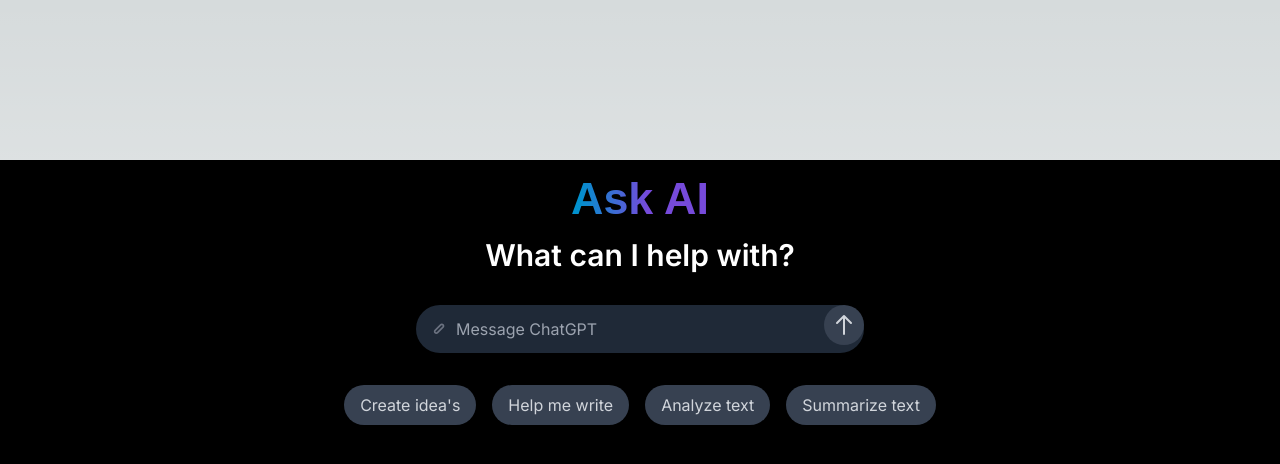
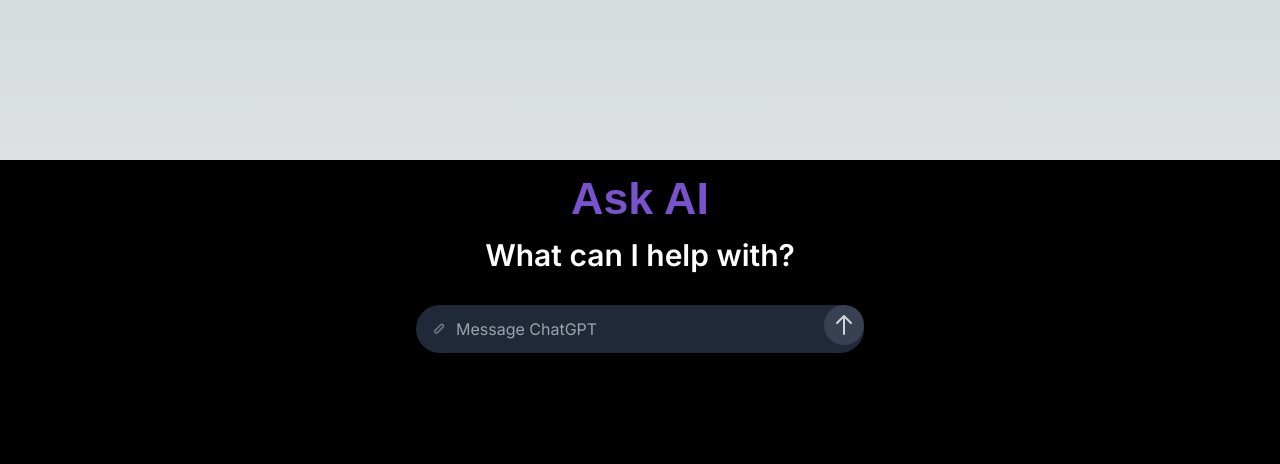
Before and after one commit to pradeepxdxd/ask.ai, a Next.js app: page / in a window 1280 px wide. Shown: the top 464 px of the page. Built offline with nearby package versions, Linux system fonts and the light colour scheme.

Commit message:
add loader while api hit

```diff
--- a/src/app/views/Chat.tsx
+++ b/src/app/views/Chat.tsx
@@ -13,8 +13,8 @@
   const [loader, setLoader] = useState<boolean>(false);
 
   const sendMessage = async () => {
+    if (!input.trim()) return;
     setLoader(true);
-    if (!input.trim()) return;
 
     try {
       const response = await axios.post(
@@ -81,6 +81,27 @@
               disabled={loader}
               className="absolute inset-y-0 right-0 flex items-center justify-center w-10 h-10 bg-gray-700 hover:bg-gray-600 rounded-full focus:outline-none"
             >
+              {loader ? (
+                <>
+                  <svg
+                    aria-hidden="true"
+                    className="inline w-6 h-6 text-gray-200 animate-spin dark:text-gray-600 fill-blue-600"
+                    viewBox="0 0 100 101"
+                    fill="none"
+                    xmlns="http://www.w3.org/2000/svg"
+                  >
+                    <path
+                      d="M100 50.5908C100 78.2051 77.6142 100.591 50 100.591C22.3858 100.591 0 78.2051 0 50.5908C0 22.9766 22.3858 0.59082 50 0.59082C77.6142 0.59082 100 22.9766 100 50.5908ZM9.08144 50.5908C9.08144 73.1895 27.4013 91.5094 50 91.5094C72.5987 91.5094 90.9186 73.1895 90.9186 50.5908C90.9186 27.9921 72.5987 9.67226 50 9.67226C27.4013 9.67226 9.08144 27.9921 9.08144 50.5908Z"
+                      fill="currentColor"
+                    />
+                    <path
+                      d="M93.9676 39.0409C96.393 38.4038 97.8624 35.9116 97.0079 33.5539C95.2932 28.8227 92.871 24.3692 89.8167 20.348C85.8452 15.1192 80.8826 10.7238 75.2124 7.41289C69.5422 4.10194 63.2754 1.94025 56.7698 1.05124C51.7666 0.367541 46.6976 0.446843 41.7345 1.27873C39.2613 1.69328 37.813 4.19778 38.4501 6.62326C39.0873 9.04874 41.5694 10.4717 44.0505 10.1071C47.8511 9.54855 51.7191 9.52689 55.5402 10.0491C60.8642 10.7766 65.9928 12.5457 70.6331 15.2552C75.2735 17.9648 79.3347 21.5619 82.5849 25.841C84.9175 28.9121 86.7997 32.2913 88.1811 35.8758C89.083 38.2158 91.5421 39.6781 93.9676 39.0409Z"
+                      fill="currentFill"
+                    />
+                  </svg>
+                </>
+              ) : (
+                <>
                   <svg
                     xmlns="http://www.w3.org/2000/svg"
                     className="h-6 w-6 text-gray-300"
@@ -95,20 +116,8 @@
                       d="M5 10l7-7m0 0l7 7m-7-7v18"
                     />
                   </svg>
-            </button>
-          </div>
-          <div className="mt-8 flex space-x-4">
-            <button className="bg-gray-700 hover:bg-gray-600 text-gray-300 py-2 px-4 rounded-full xs:py-1 xs:px-2 xs:text-sm">
-              Create idea&apos;s
-            </button>
-            <button className="bg-gray-700 hover:bg-gray-600 text-gray-300 py-2 px-4 rounded-full xs:py-1 xs:px-2 xs:text-sm">
-              Help me write
-            </button>
-            <button className="bg-gray-700 hover:bg-gray-600 text-gray-300 py-2 px-4 rounded-full xs:py-1 xs:px-2 xs:text-sm">
-              Analyze text
-            </button>
-            <button className="bg-gray-700 hover:bg-gray-600 text-gray-300 py-2 px-4 rounded-full xs:py-1 xs:px-2 xs:text-sm">
-              Summarize text
+                </>
+              )}
             </button>
           </div>
         </div>
```
Lines whose indentation alone changed are shown as unchanged.
